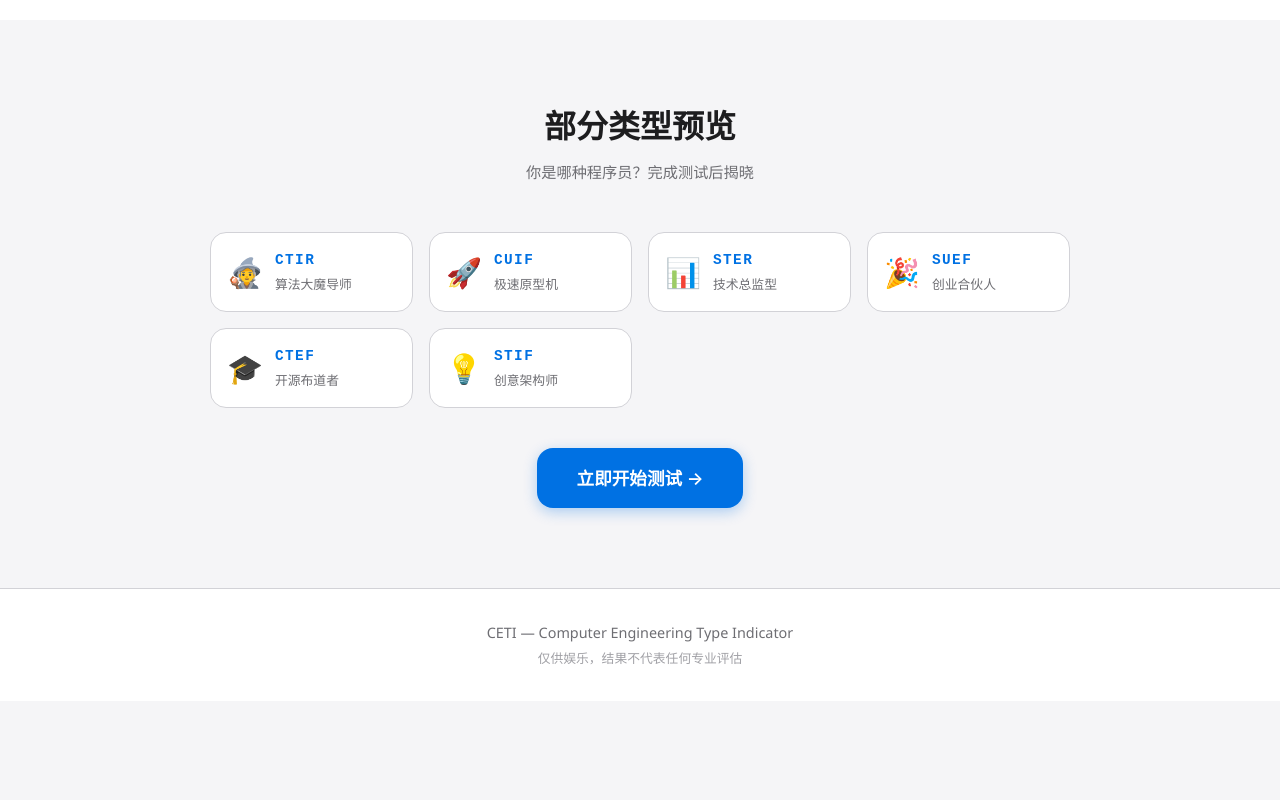
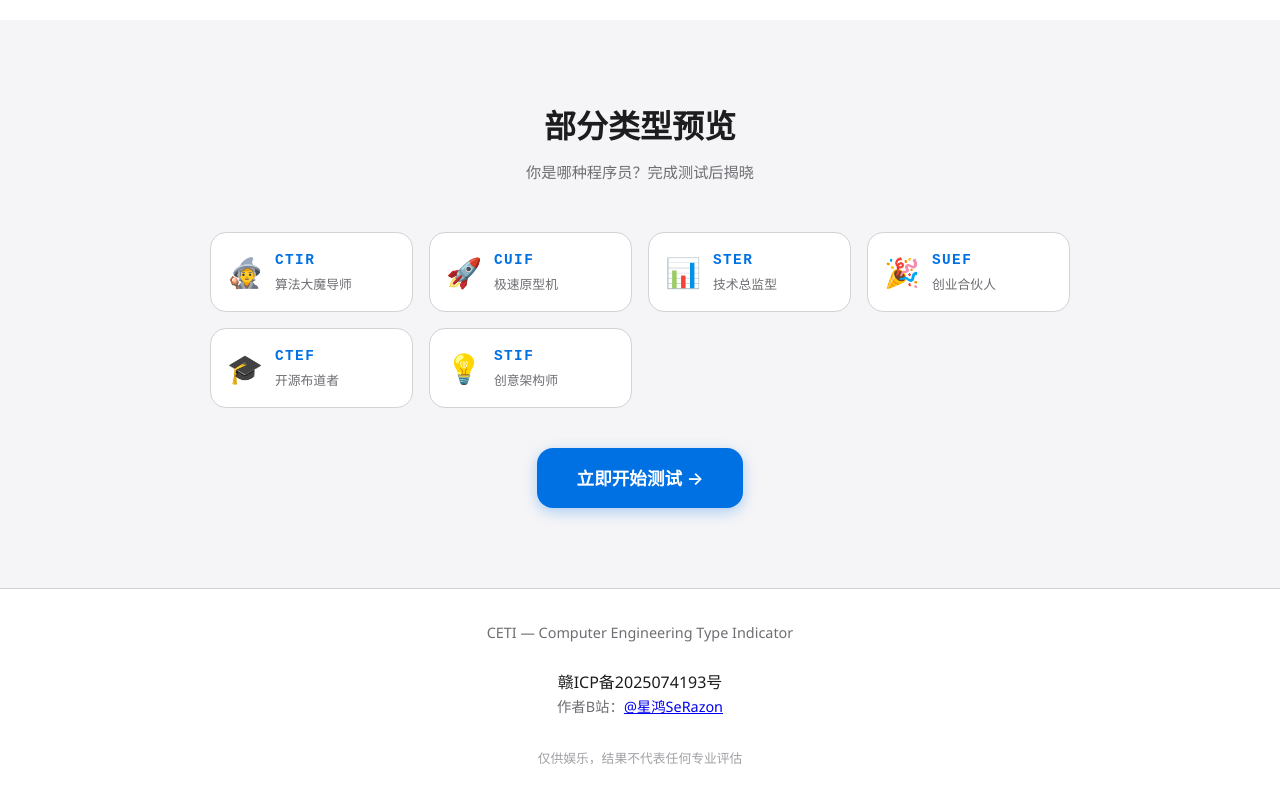
Before and after one commit to SeRazon/CETI, a Vue app: page / in a window 1280 px wide. Shown: the part 1476-2276 px from the top of the page. Before the commit the page ends 2177 px from the top, so only its background shows below. Built offline with nearby package versions, Linux system fonts and the light colour scheme.

Commit message:
Add footer links and author information to Home.vue

```diff
--- a/src/pages/Home.vue
+++ b/src/pages/Home.vue
@@ -122,7 +122,12 @@
     <!-- Footer -->
     <footer class="footer">
       <div class="container">
-        <p>CETI — Computer Engineering Type Indicator</p>
+        <p>CETI — Computer Engineering Type Indicator</p><br>
+         <a href="https://beian.miit.gov.cn/" target="_blank" rel="noopener noreferrer"
+     style="display:inline-flex;align-items:center;color:inherit;text-decoration:none;">
+    赣ICP备2025074193号
+  </a><br>
+        <p>作者B站：<a href="https://space.bilibili.com/472170134" target="_blank">@星鸿SeRazon</a></p><br>
         <p class="footer-sub">仅供娱乐，结果不代表任何专业评估</p>
       </div>
     </footer>
```
